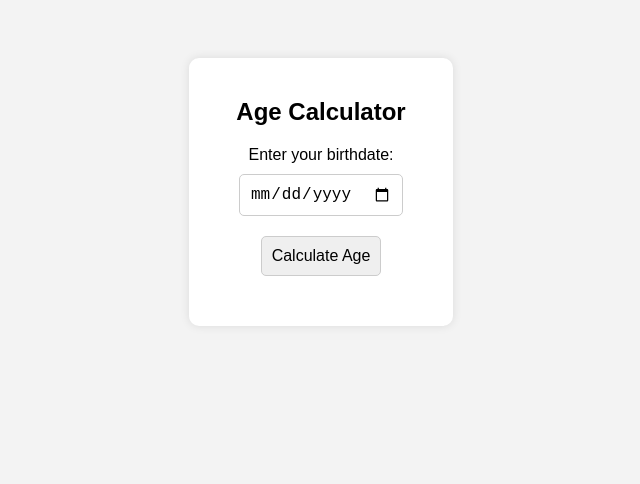
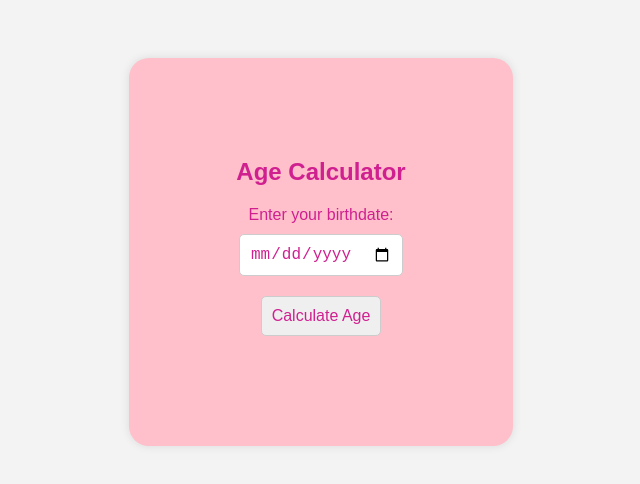
Before and after one commit to YKandeel/age-calculator, a plain HTML site: page index.html in a window 1280 px wide. Shown: the whole page, without its empty margins (319-959 px from the left). Drawn offline with Linux system fonts and the light colour scheme.

Commit message:
Update styles

```diff
--- a/style.css
+++ b/style.css
@@ -6,11 +6,12 @@ body {
 }
 
 .container {
-    background: #fff;
-    padding: 20px 40px;
-    border-radius: 10px;
+    background: #ffc0cb;
+    padding: 80px 100px;
+    border-radius: 20px;
     display: inline-block;
     box-shadow: 0 0 10px rgba(0,0,0,0.1);
+    color: #D02090;
 }
 
 input, button {
@@ -19,11 +20,12 @@ input, button {
     border-radius: 5px;
     border: 1px solid #ccc;
     font-size: 16px;
+    color: #D02090;
 }
 
 #result {
     margin-top: 20px;
-    font-size: 20px;
+    font-size: 25px;
     font-weight: bold;
-    color: #333;
+    color: #D02090;
 }
```
